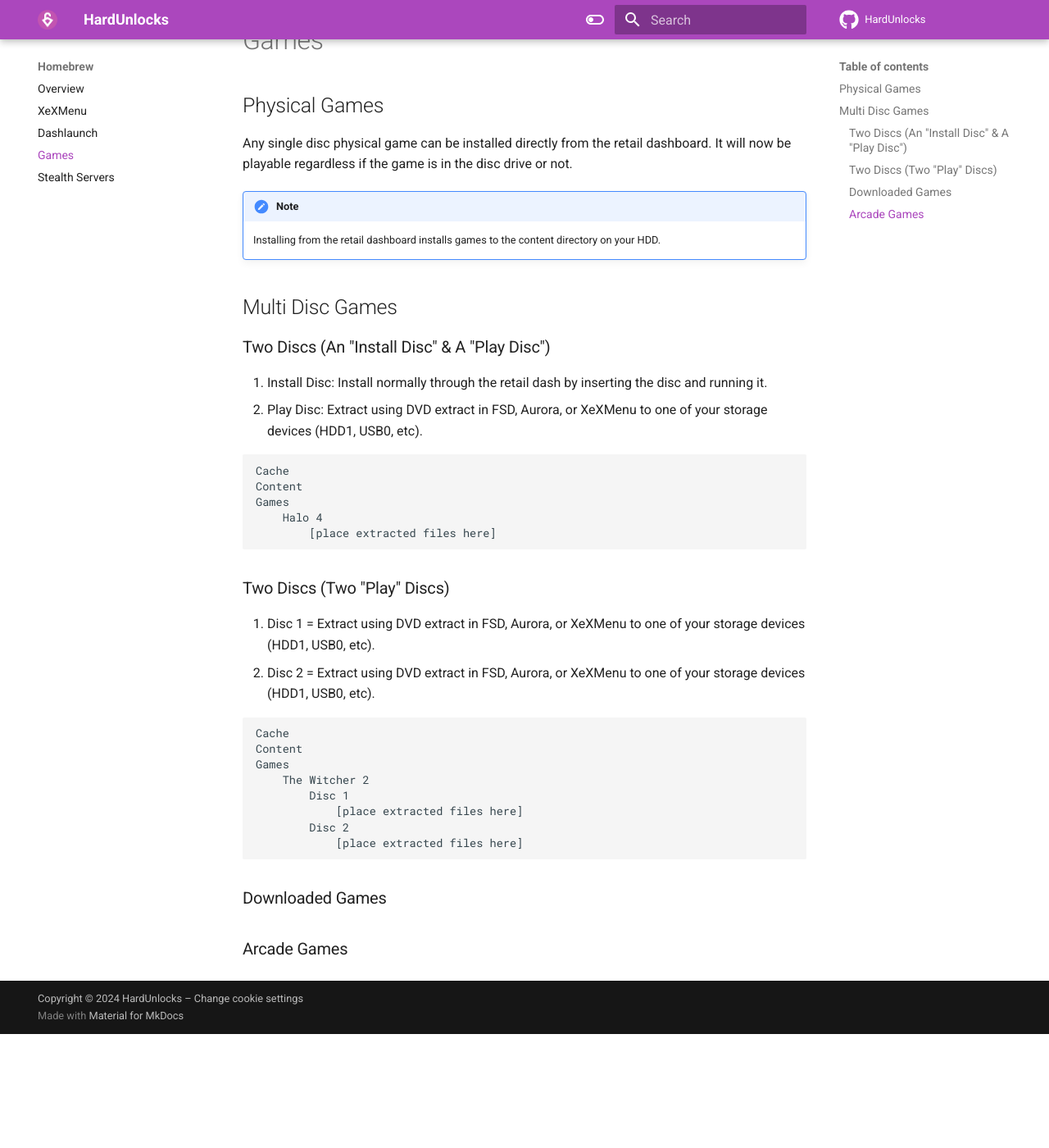
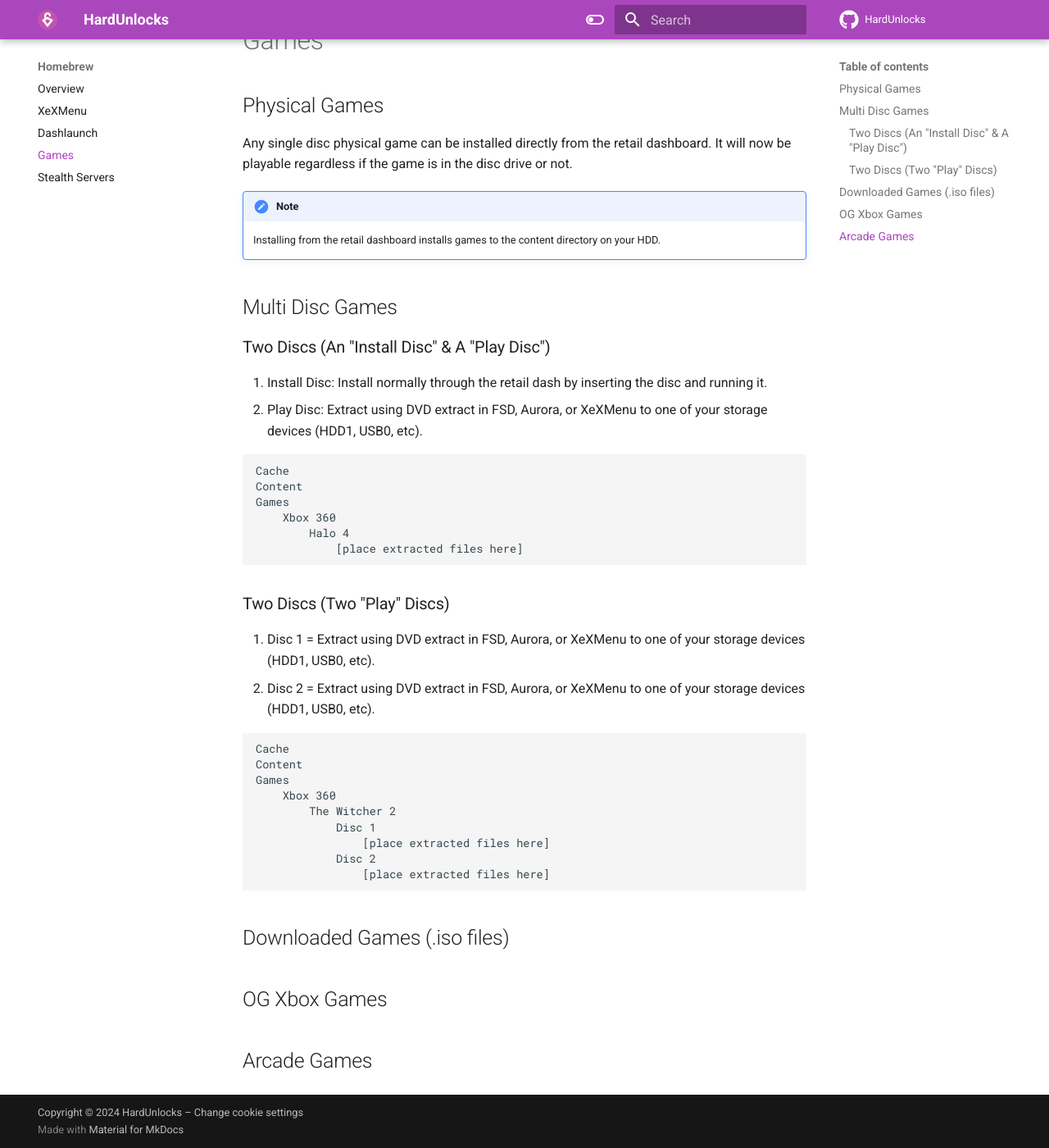
Before and after one commit to elasticpanda69/HardUnlocks, an MkDocs documentation site: the page built from docs/homebrew/games.md, in a window 1280 px wide and 1400 px high, scrolled down 157 px. Shown: the whole window at 82% size. Built offline with MkDocs 1.6.1 and Material for MkDocs 9.7.7, drawn with Linux system fonts in a browser that asks for light colours; comment, search, counter and statistics services are not loaded; before the commit the page ends 1418 px from its top, so only the background shows below that.

Commit message:
Updated recommended file structure for games

````diff
--- a/docs/homebrew/games.md
+++ b/docs/homebrew/games.md
@@ -18,8 +18,9 @@
 Cache
 Content
 Games
-    Halo 4
-        [place extracted files here]
+    Xbox 360
+        Halo 4
+            [place extracted files here]
 ```
 
 ### Two Discs (Two "Play" Discs)
@@ -31,15 +32,18 @@
 Cache
 Content
 Games
-    The Witcher 2
-        Disc 1
-            [place extracted files here]
-        Disc 2
-            [place extracted files here]
+    Xbox 360
+        The Witcher 2
+            Disc 1
+                [place extracted files here]
+            Disc 2
+                [place extracted files here]
 ```
 
-### Downloaded Games
+## Downloaded Games (.iso files)
+
+## OG Xbox Games
 
 
 
-### Arcade Games
+## Arcade Games
````
